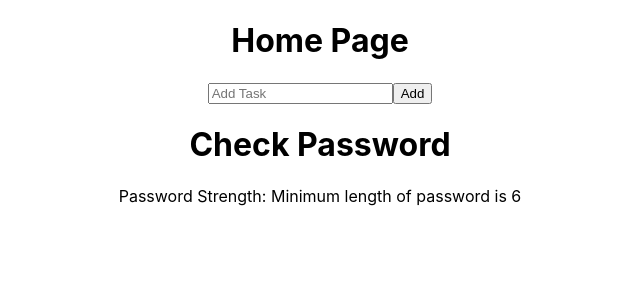
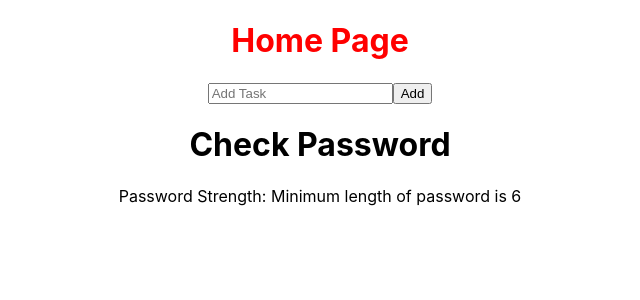
Before and after one commit to zitatorocsik/dreamTeamHacks, a React (Create React App) app in the folder dream-team-security/: page / in a window 1280 px wide. Shown: the top 300 px of the page, without its empty margins (320-960 px from the left). Built offline with nearby package versions, Linux system fonts and the light colour scheme.

Commit message:
CSS Connection

```diff
--- a/dream-team-security/src/components/home-page.js
+++ b/dream-team-security/src/components/home-page.js
@@ -1,6 +1,7 @@
 import React, { useState } from "react";
 import { useRef } from "react";
 import CheckPassword from "./check-password";
+import "./home-styles.css";
 
 function HomePage(props) {
   const [password, setPassword] = useState("");
@@ -17,7 +18,7 @@ function HomePage(props) {
 
   return (
     <div id="home-page">
-      <h1>Home Page</h1>
+      <h1 className="home-header-style">Home Page</h1>
       <input
         id="todo-add-text"
         ref={passwordRef}
--- /dev/null
+++ b/dream-team-security/src/components/home-styles.css
@@ -0,0 +1,3 @@
+.home-header-style{
+    color: red;
+}
```
